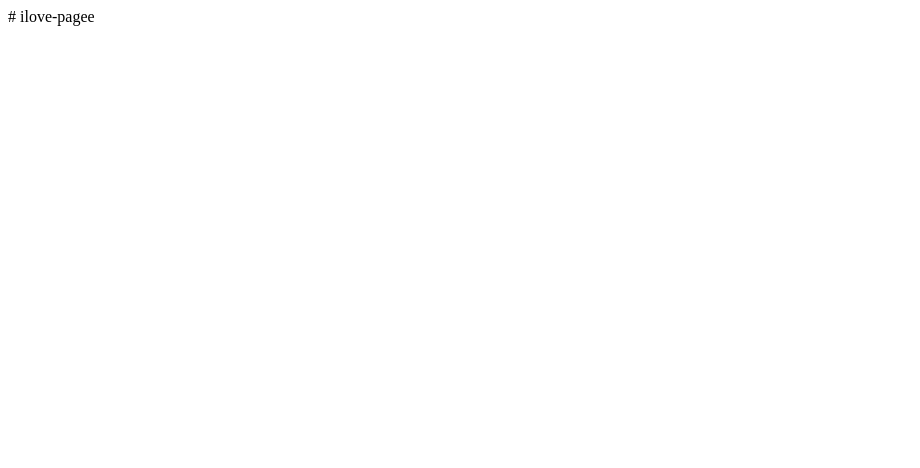
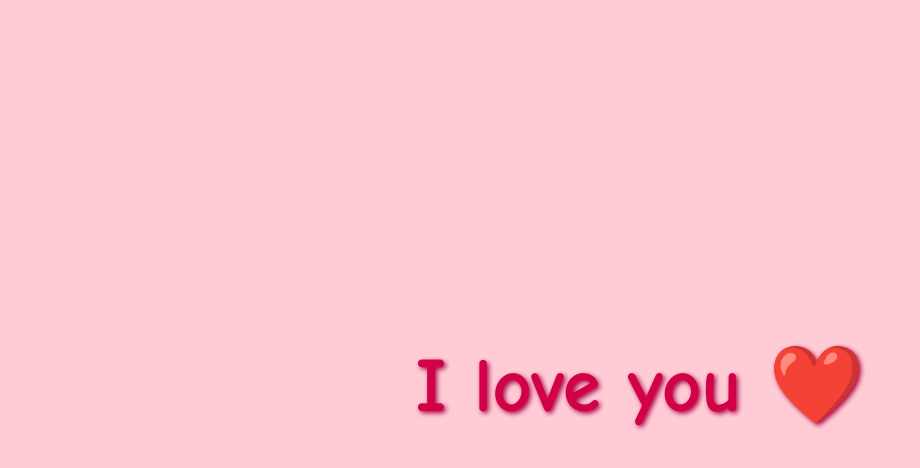
Before and after one commit to supremshrestha12-cell/ilove-pagee, a plain HTML site: page index.html in a window 1280 px wide. Shown: the whole page, without its empty margins (0-920 px from the left). Drawn offline with Linux system fonts and the light colour scheme.

Commit message:
Update index.html

```diff
--- a/index.html
+++ b/index.html
@@ -1 +1,35 @@
-# ilove-pagee
+<!DOCTYPE html>
+<html lang="en">
+<head>
+<meta charset="UTF-8" />
+<meta name="viewport" content="width=device-width, initial-scale=1" />
+<title>I Love You</title>
+<style>
+  body {
+    margin: 0;
+    background: #ffccd5;
+    overflow: hidden;
+    display: flex;
+    justify-content: center;
+    align-items: center;
+    height: 100vh;
+    font-family: 'Comic Sans MS', cursive, sans-serif;
+  }
+  .love-message {
+    color: #d10047;
+    font-size: 6vw;
+    font-weight: bold;
+    position: relative;
+    animation: float 4s ease-in-out infinite;
+    text-shadow: 2px 2px 5px #aa0044;
+  }
+  @keyframes float {
+    0%, 100% { transform: translateY(0); }
+    50% { transform: translateY(-30px); }
+  }
+</style>
+</head>
+<body>
+  <div class="love-message">I love you ❤️</div>
+</body>
+</html>
```
